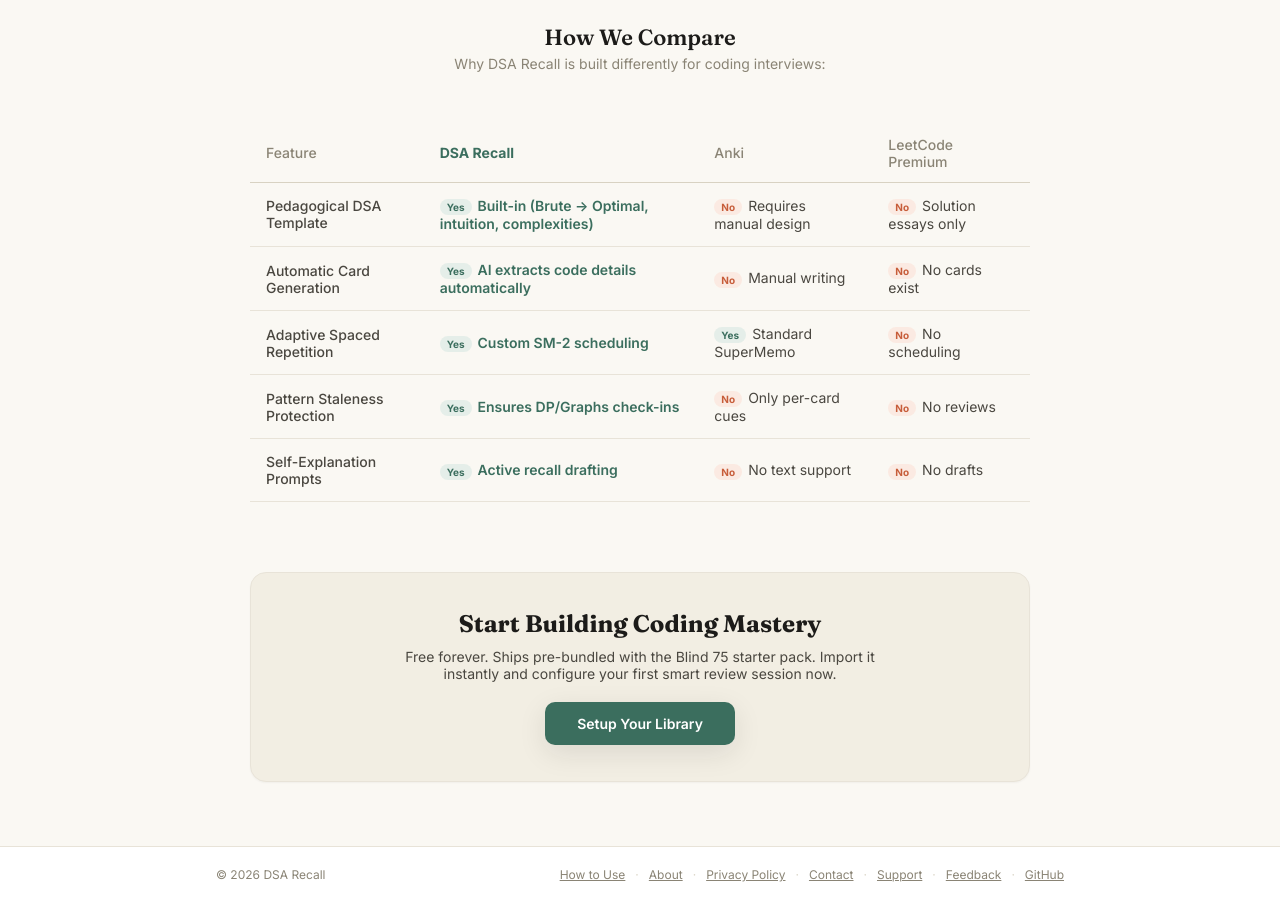
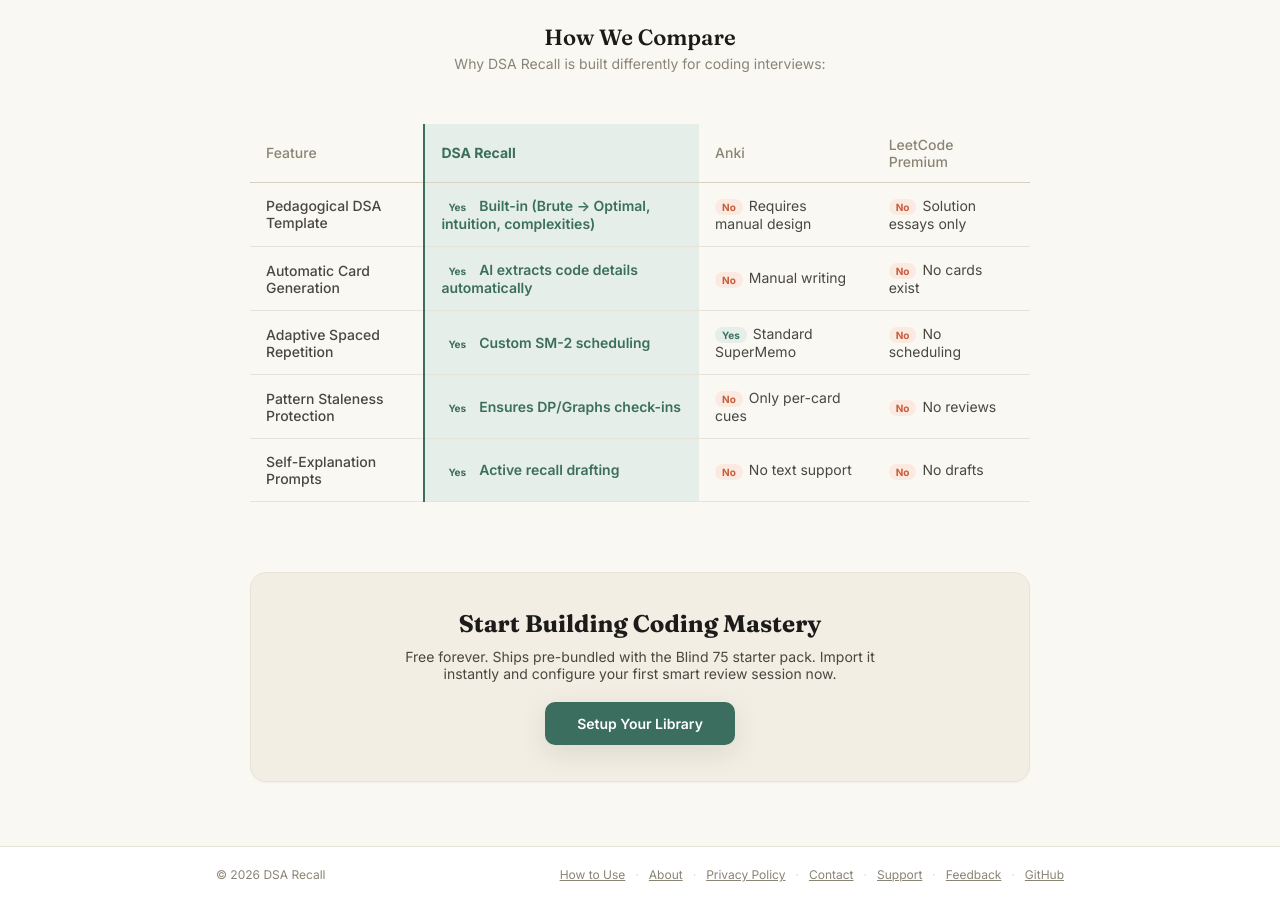
Before and after one commit to MANASZ-WEBDEV/DSA-Revision, a React (Vite) app: page / in a window 1280 px wide. Shown: the part 960-1862 px from the top of the page. Built offline with nearby package versions, Linux system fonts and the light colour scheme; no server answers.

Commit message:
style(landing): highlight DSA Recall column in comparison table

```diff
--- a/src/components/landing/LandingPage.tsx
+++ b/src/components/landing/LandingPage.tsx
@@ -165,7 +165,7 @@
             <thead>
               <tr style={s.tableHeader}>
                 <th style={s.th}>Feature</th>
-                <th style={{ ...s.th, color: "var(--accent)", fontWeight: 700 }}>DSA Recall</th>
+                <th style={{ ...s.th, color: "var(--accent)", fontWeight: 700, background: "var(--accent-soft)", borderLeft: "2px solid var(--accent)" }}>DSA Recall</th>
                 <th style={s.th}>Anki</th>
                 <th style={s.th}>LeetCode Premium</th>
               </tr>
@@ -173,7 +173,7 @@
             <tbody>
               {COMPARISONS.map((c, i) => {
                 const renderCell = (val: { yes: boolean; text: string }, isRecall?: boolean) => (
-                  <td style={{ ...s.td, ...(isRecall ? { fontWeight: 600 } : {}) }}>
+                  <td style={{ ...s.td, ...(isRecall ? { fontWeight: 600, background: "var(--accent-soft)", borderLeft: "2px solid var(--accent)" } : {}) }}>
                     <span style={{
                       display: "inline-block",
                       fontSize: 10,
```
